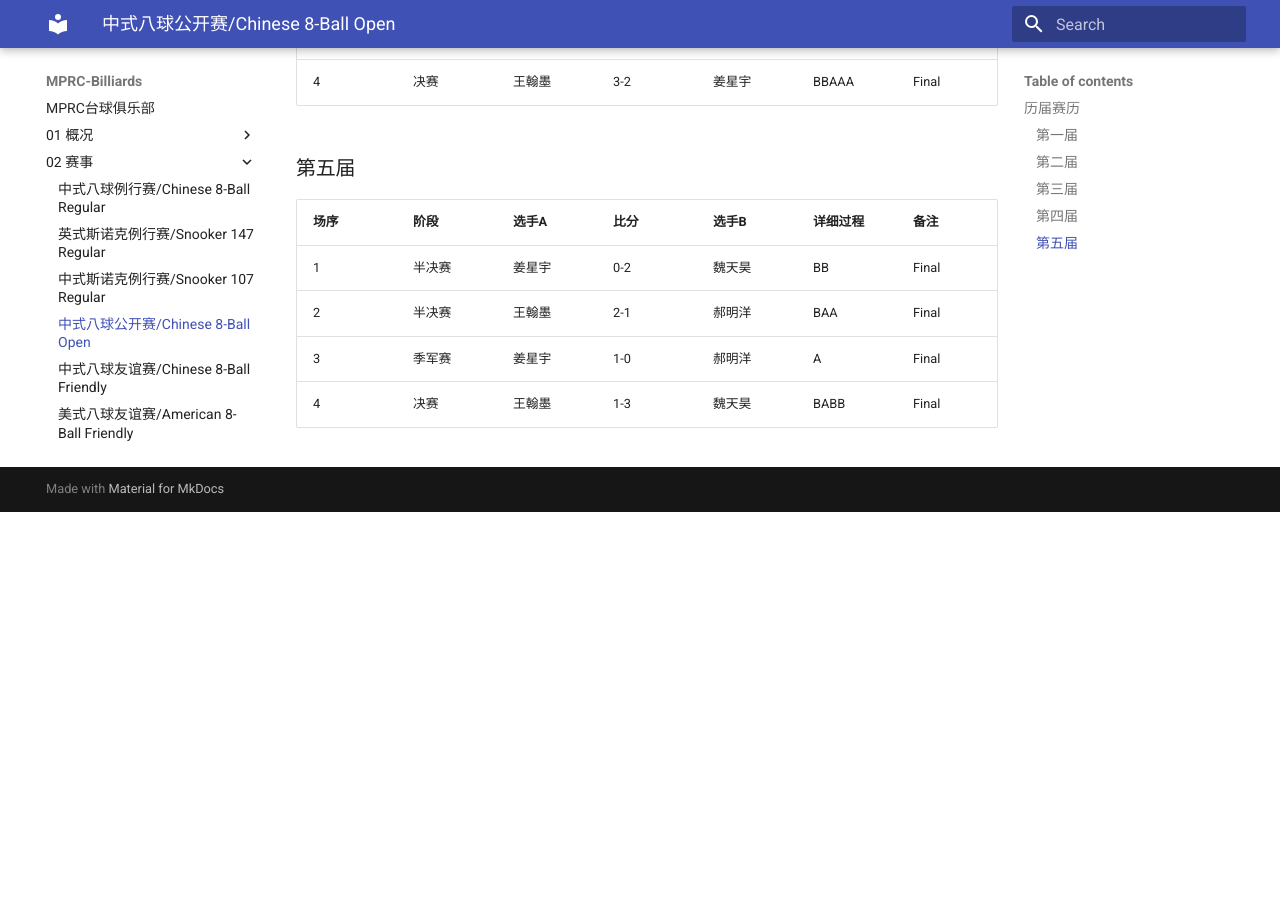
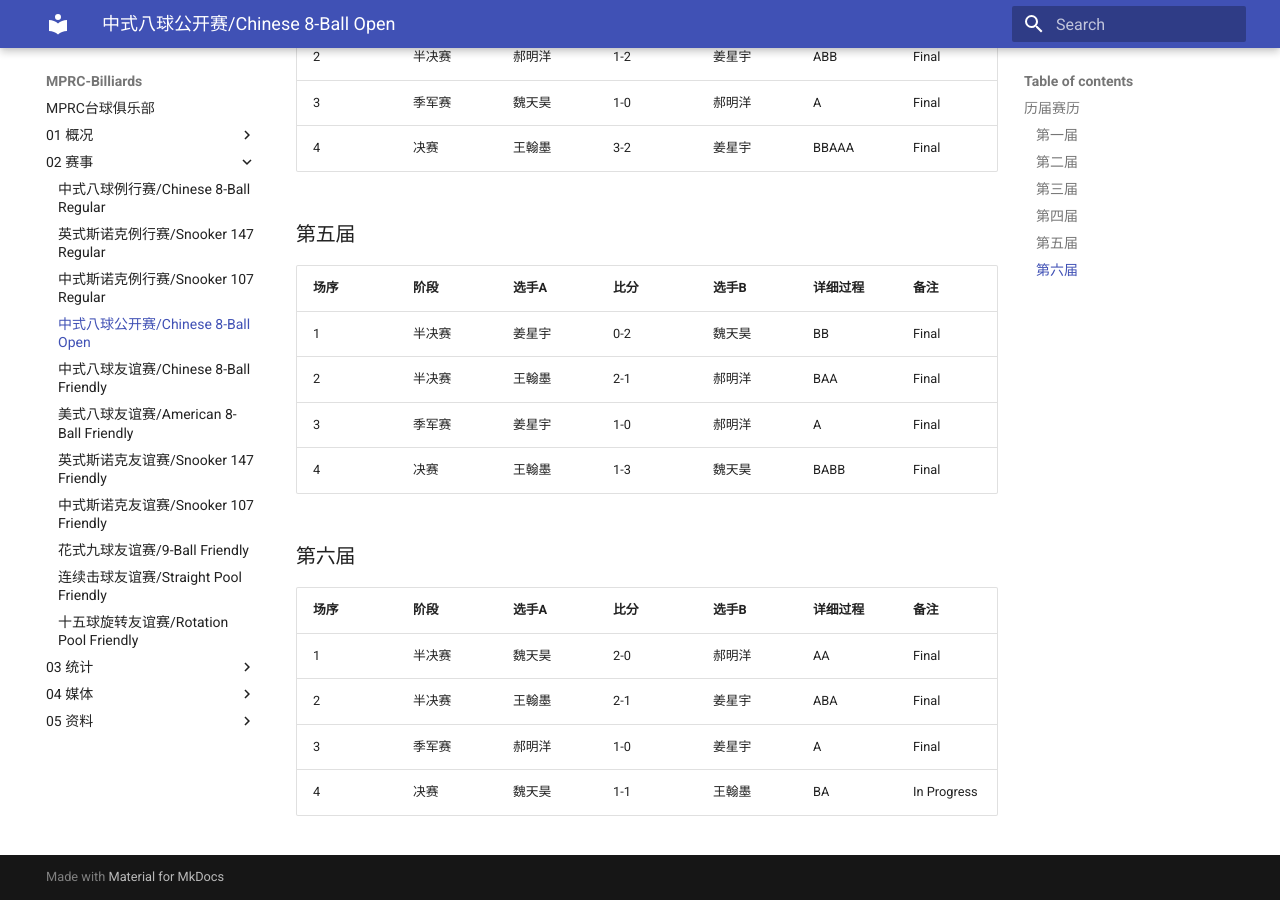
Before and after one commit to mprc-billiards/mprc-billiards.github.io, an MkDocs documentation site: the page built from docs/02-赛事/A04-中式八球公开赛.md, in a window 1280 px wide and 900 px high, scrolled down 2300 px. Built offline with MkDocs 1.6.1 and Material for MkDocs 9.7.7, drawn with Linux system fonts in a browser that asks for light colours; before the commit the page ends 2812 px from its top, so only the background shows below that; some of the changed text lies outside the part shown.

Commit message:
update 2024.12.02

```diff
--- a/docs/02-赛事/A04-中式八球公开赛.md
+++ b/docs/02-赛事/A04-中式八球公开赛.md
@@ -7,6 +7,7 @@
 | 3    | 2024.11.01            | 蓝旗星俱乐部 | 王翰墨 | 3-2      | 魏天昊 | 姜星宇 | 郝明洋 |
 | 4    | 2024.11.08            | 海龙大厦小铁 | 王翰墨 | 3-2      | 姜星宇 | 魏天昊 | 郝明洋 |
 | 5    | 2024.11.15-2024.11.20 | 邱德拔体育馆 | 魏天昊 | 3-1      | 王翰墨 | 姜星宇 | 郝明洋 |
+| 6    | 2024.12.02-           | 邱德拔体育馆 |       |          |        | 郝明洋 | 姜星宇 |
 
 中式八球公开赛是MPRC台球俱乐部历史最悠久的八球赛事。比赛采用淘汰赛制，抽签决定对阵，直至决出冠军。半决赛采用三局两胜制，决赛采用五局三胜制，季军赛采用单局制。此外，比赛要求至少4名选手参赛。
 
@@ -58,3 +59,12 @@
 | 2    | 半决赛 | 王翰墨 | 2-1 | 郝明洋 | BAA | Final   |
 | 3    | 季军赛 | 姜星宇 | 1-0 | 郝明洋 | A   | Final   |
 | 4    | 决赛   | 王翰墨 | 1-3 | 魏天昊 | BABB   | Final |
+
+### 第六届
+
+| 场序 | 阶段   | 选手A  | 比分 | 选手B  | 详细过程 | 备注  |
+| ---- | ----- | ------ | ---- | ----- | ----- | ----- |
+| 1    | 半决赛 | 魏天昊 | 2-0 | 郝明洋 | AA  | Final   |
+| 2    | 半决赛 | 王翰墨 | 2-1 | 姜星宇 | ABA | Final   |
+| 3    | 季军赛 | 郝明洋 | 1-0 | 姜星宇 | A   | Final   |
+| 4    | 决赛   | 魏天昊 | 1-1 | 王翰墨 | BA   | In Progress |
```
Also changed, not shown: docs/03-统计/1-积分榜.md (+5 -5 lines), docs/03-统计/3-纪录榜.md (+6 -6 lines), docs/03-统计/4-汇总榜.md (+3 -2 lines), docs/04-媒体/1-新闻动态.md (+1 -0 lines).
